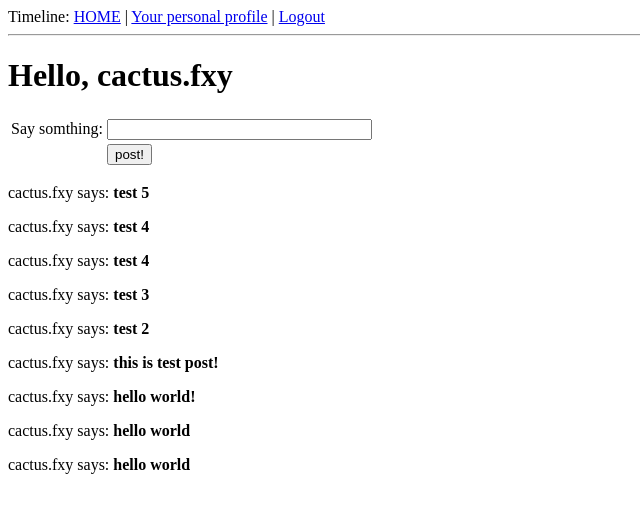
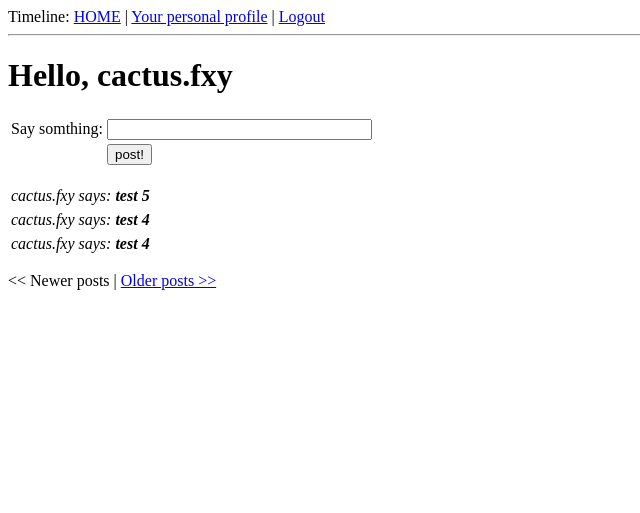
Before and after one commit to KennF/Timeline, a Flask app: page / in a window 1280 px wide. Shown: the top 513 px of the page, without its empty margins (0-640 px from the left). Run offline with Flask 2, Linux system fonts and the light colour scheme; a user stored in the database is signed in; data comes from the database, SQL or seed files in the repository; both versions use the stored data as it was after the commit; parts of the project's set-up code (start-up, migrations or seed data) failed here and were passed over.

Commit message:
add paging function

```diff
--- a/microblog/app/config.py
+++ b/microblog/app/config.py
@@ -23,3 +23,6 @@ MAIL_USERNAME = None
 MAIL_PASSWORD = None
 
 ADMINS = ['cactus.fxy@gmail.com']
+
+# pagination
+POSTS_PER_PAGE = 3
--- a/microblog/app/templates/index.html
+++ b/microblog/app/templates/index.html
@@ -20,11 +20,20 @@
         </tr>
     </table>
 </form>
-{% for post in posts %}
-    <div>
+{% for post in posts.items %}
+    <!-- <div>
         <p>
             {{post.author.nickname}} says: <b>{{post.body}}</b>
         </p>
-    </div>
+    </div> -->
+     {% include 'post.html' %}
 {% endfor %}
+<p>
+    {% if posts.has_prev %}<a href="{{url_for('index', page = posts.prev_num)}}"><< Newer posts </a>
+    {% else %}<< Newer posts
+    {% endif %}|
+    {% if posts.has_next %}<a href="{{url_for('index', page = posts.next_num)}}"> Older posts >></a>
+    {% else %} Older posts >>
+    {% endif %}
+</p>
 {% endblock %}
--- a/microblog/app/templates/post.html
+++ b/microblog/app/templates/post.html
@@ -1,8 +1,7 @@
 <table>
     <tr valign="top">
-        <td><img src="{{user.avatar(50)}}"></td>
         <td><i>
-            {{post.user.nickname}} says: <b>{{ post.body }}</b>
+            {{post.author.nickname}} says: <b>{{post.body}}</b>
         </i></td>
     </tr>
 </table>
--- a/microblog/app/views.py
+++ b/microblog/app/views.py
@@ -4,17 +4,20 @@ from flask.ext.login import login_user, logout_user, current_user, login_require
 from app import app, db, lm, oid
 from forms import LoginForm, EditForm, PostForm
 from models import User, ROLE_USER, ROLE_ADMIN, Post
+from config import POSTS_PER_PAGE
 
 @app.route('/', methods = ['GET', 'POST'])
 @app.route('/index', methods = ['GET', 'POST'])
+@app.route('/index/<int:page>', methods = ['GET', 'POST'])
 @login_required
-def index():
+def index(page = 1):
     form = PostForm()
     if form.validate_on_submit():
         post = Post(body = form.post.data, timestamp = datetime.utcnow(), author = g.user)
         db.session.add(post)
         db.session.commit()
         flash('You gave a post!')
+        return redirect(url_for('index'))
     # posts = [
     #     {
     #         'author' : { 'nickname' : 'John' },
@@ -25,7 +28,7 @@ def index():
     #         'body' : 'The Avergers movie was so cool!'
     #     }
     # ]
-    posts = g.user.followed_posts().all()
+    posts = g.user.followed_posts().paginate(page, POSTS_PER_PAGE, False)
 
     return render_template("index.html", title = "Home", form=form, posts = posts)
 
```
Also changed, not shown: microblog/app/app.db.
